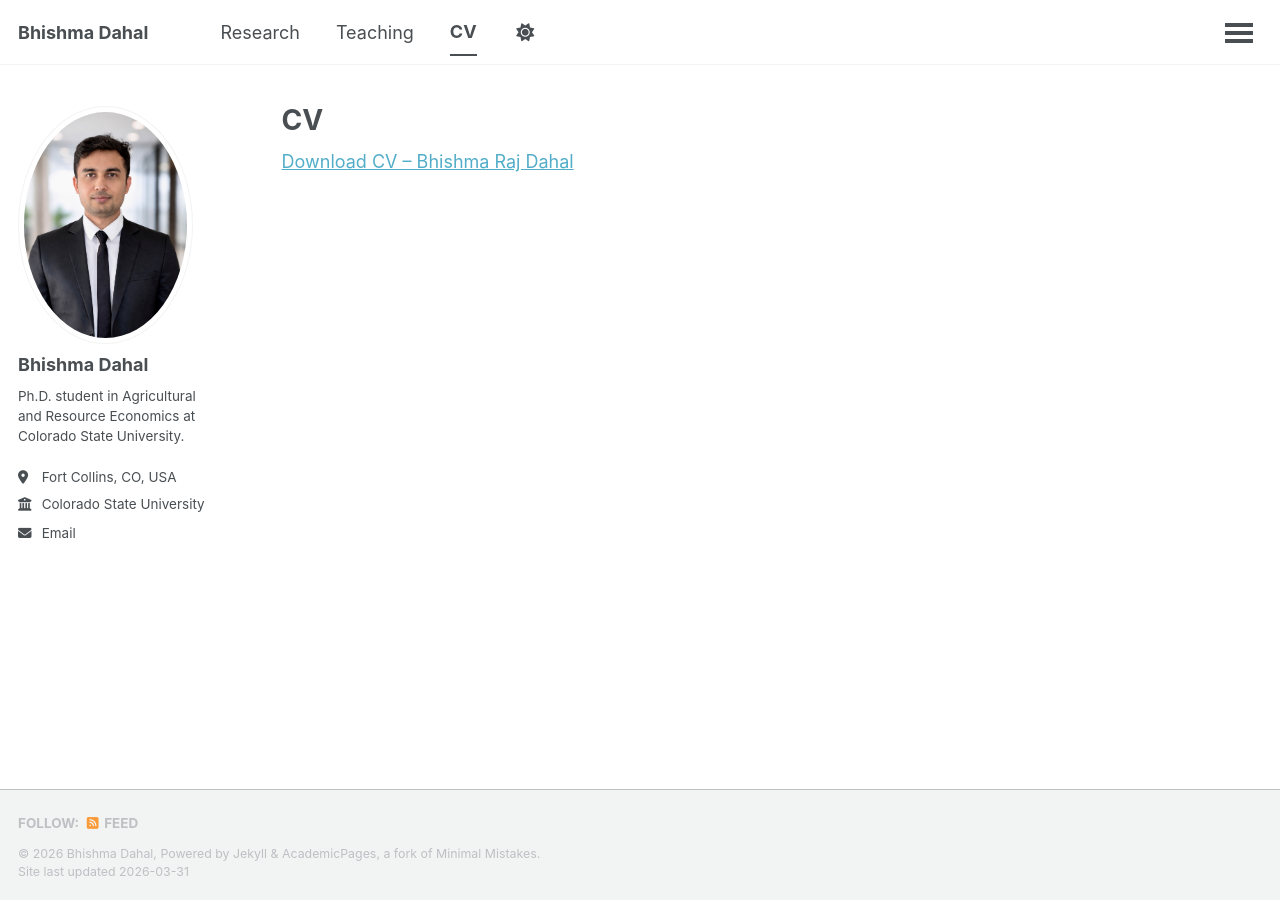
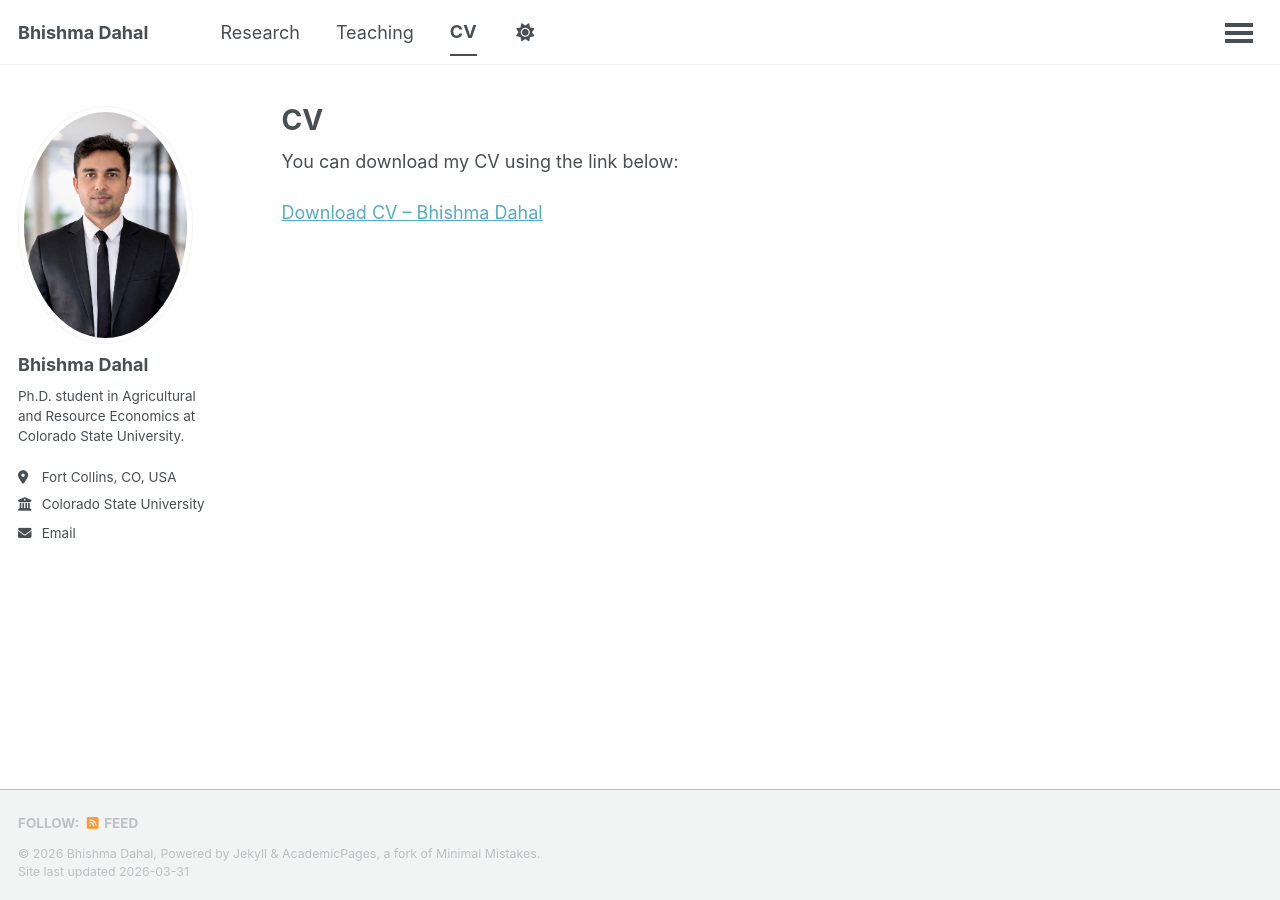
Before and after one commit to bhishmarajdahal/bhishmarajdahal.github.io, a Jekyll site: the page built from _pages/cv.md, in a window 1280 px wide. Built offline with Jekyll 4.4.1, drawn with Linux system fonts in a browser that asks for light colours; a script that is not in the unit is left out.

Commit message:
Update cv.md

```diff
--- a/_pages/cv.md
+++ b/_pages/cv.md
@@ -7,4 +7,6 @@ redirect_from:
   - /resume
 ---
 
-[Download CV – Bhishma Raj Dahal](/files/cv.pdf)
+You can download my CV using the link below:
+
+[Download CV – Bhishma Dahal](/files/cv.pdf){:target="_blank" rel="noopener noreferrer}
```
